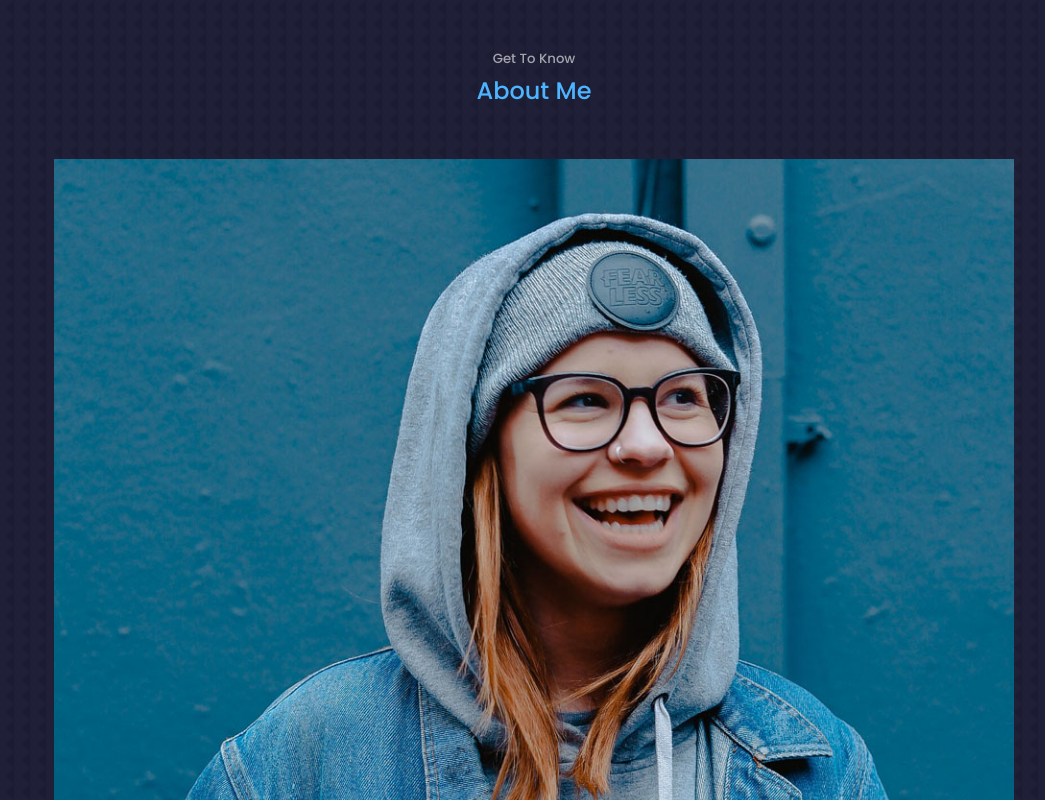
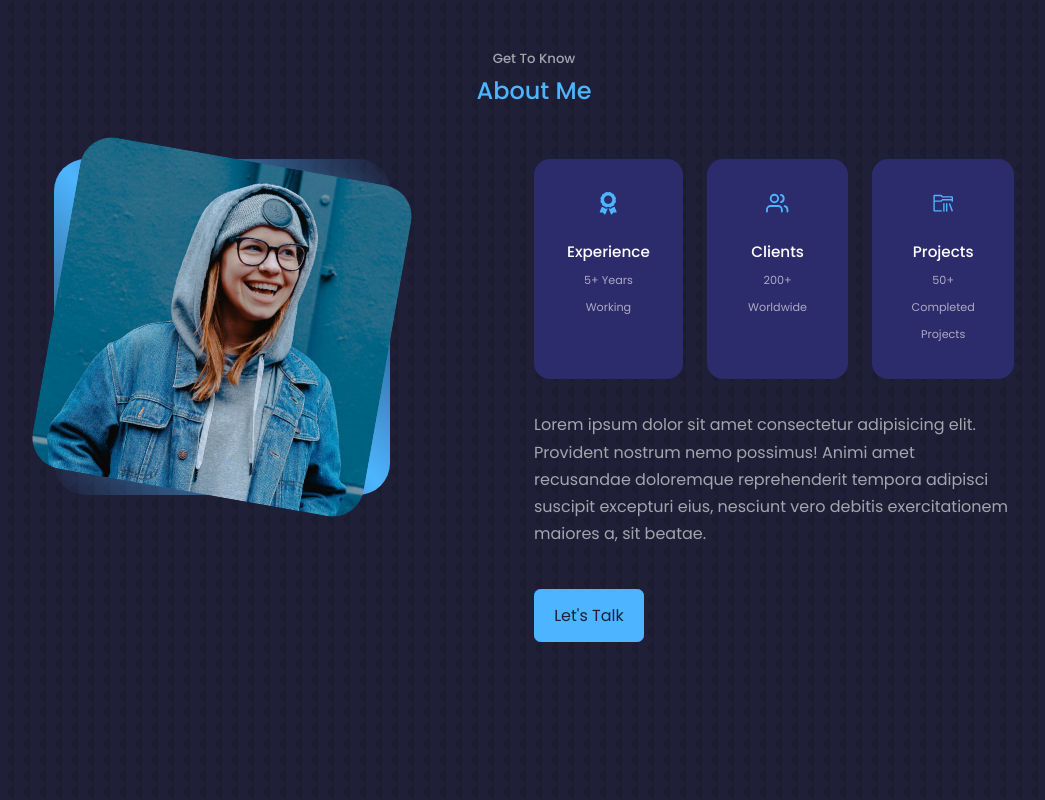
Before and after one commit to hamzaafzal9009/react-portfolio-website, a React (Create React App) app: page / in a window 1280 px wide. Shown: the part 880-1680 px from the top of the page, without its empty margins (106-1151 px from the left). Built offline with nearby package versions, Linux system fonts and the light colour scheme.

Commit message:
styles for the about added

```diff
--- a/src/components/about/About.jsx
+++ b/src/components/about/About.jsx
@@ -19,37 +19,34 @@
         </div>
         <div className="about__content">
           <article className="about__cards">
-            <div className="about_card">
+            <div className="about__card">
               <FaAward className="about__icon" />
               <h5>Experience</h5>
               <small>5+ Years Working</small>
             </div>
-          </article>
-
-          <article className="about__cards">
-            <div className="about_card">
+            <div className="about__card">
               <FiUsers className="about__icon" />
               <h5>Clients</h5>
               <small>200+ Worldwide</small>
             </div>
-          </article>
-          <article className="about__cards">
-            <div className="about_card">
+            <div className="about__card">
               <VscFolderLibrary className="about__icon" />
               <h5>Projects</h5>
               <small>50+ Completed Projects</small>
             </div>
           </article>
+
+          <p>
+            Lorem ipsum dolor sit amet consectetur adipisicing elit. Provident
+            nostrum nemo possimus! Animi amet recusandae doloremque
+            reprehenderit tempora adipisci suscipit excepturi eius, nesciunt
+            vero debitis exercitationem maiores a, sit beatae.
+          </p>
+
+          <a href="#contact" className="btn btn-primary">
+            Let's Talk
+          </a>
         </div>
-
-        <p>
-          Lorem ipsum dolor sit amet consectetur adipisicing elit. Provident
-          nostrum nemo possimus! Animi amet recusandae doloremque reprehenderit
-          tempora adipisci suscipit excepturi eius, nesciunt vero debitis
-          exercitationem maiores a, sit beatae.
-        </p>
-
-        <a href="#contact" className="btn btn-primary">Let's Talk</a>
       </div>
     </section>
   );
--- a/src/components/about/about.css
+++ b/src/components/about/about.css
@@ -0,0 +1,73 @@
+.about__container {
+  display: grid;
+  grid-template-columns: 35% 50%;
+  gap: 15%;
+}
+
+.about__me {
+  width: 100%;
+  border-radius: 2rem;
+  aspect-ratio: 1/1;
+  background: linear-gradient(
+    45deg,
+    transparent,
+    var(--color-primary),
+    transparent
+  );
+  display: grid;
+  place-items: center;
+}
+
+.about__me > img {
+  border-radius: 2rem;
+  overflow: hidden;
+  transform: rotate(10deg);
+  transition: var(--transition);
+}
+
+.about__me > img:hover {
+  transform: rotate(0);
+}
+
+.about__cards {
+  display: grid;
+  grid-template-columns: repeat(3, 1fr);
+  gap: 1.5rem;
+}
+
+.about__card {
+  background: var(--color-bg-variant);
+  border: 1px solid transparent;
+  border-radius: 1rem;
+  padding: 2rem;
+  text-align: center;
+
+  transition: var(--transition);
+}
+
+.about__card:hover {
+  background: transparent;
+  border-color: var(--color-primary-variant);
+  cursor: default;
+}
+
+.about__icon {
+    color:var(--color-primary);
+    font-size: 1.4rem;
+    margin-bottom: 1rem;
+}
+
+.about__card > h5 {
+    font-size: 0.95rem;
+}
+
+.about__card > small {
+    font-size: 0.7rem;
+    color: var(--color-light);
+}
+
+
+.about__content > p {
+    margin: 2rem 0 2.6rem;
+    color: var(--color-light);
+}
```
